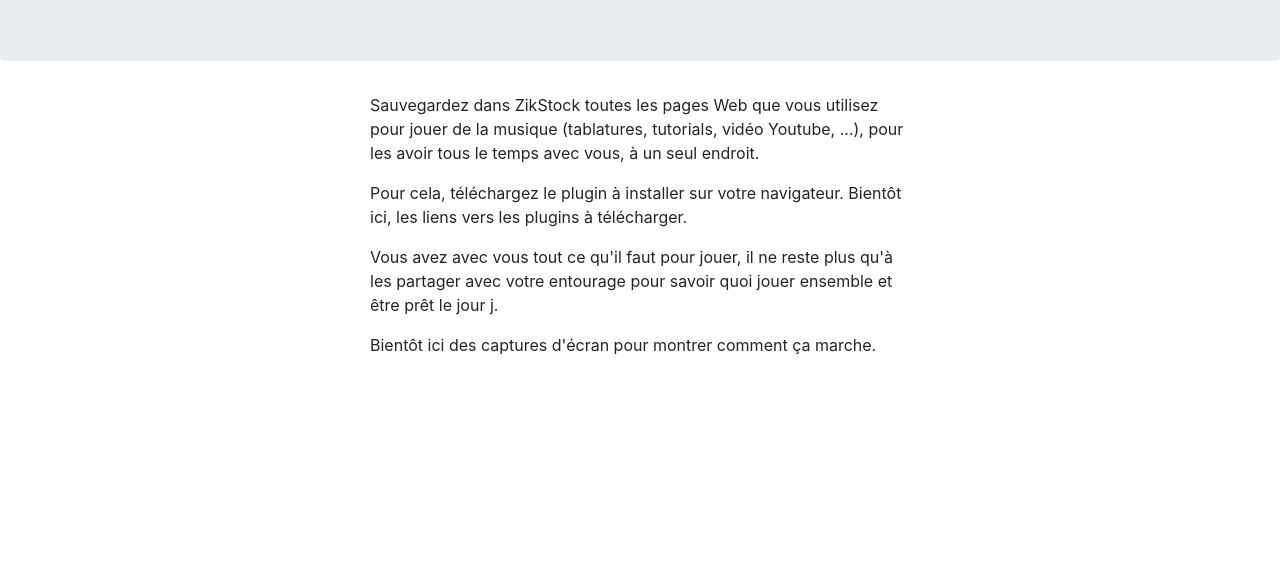
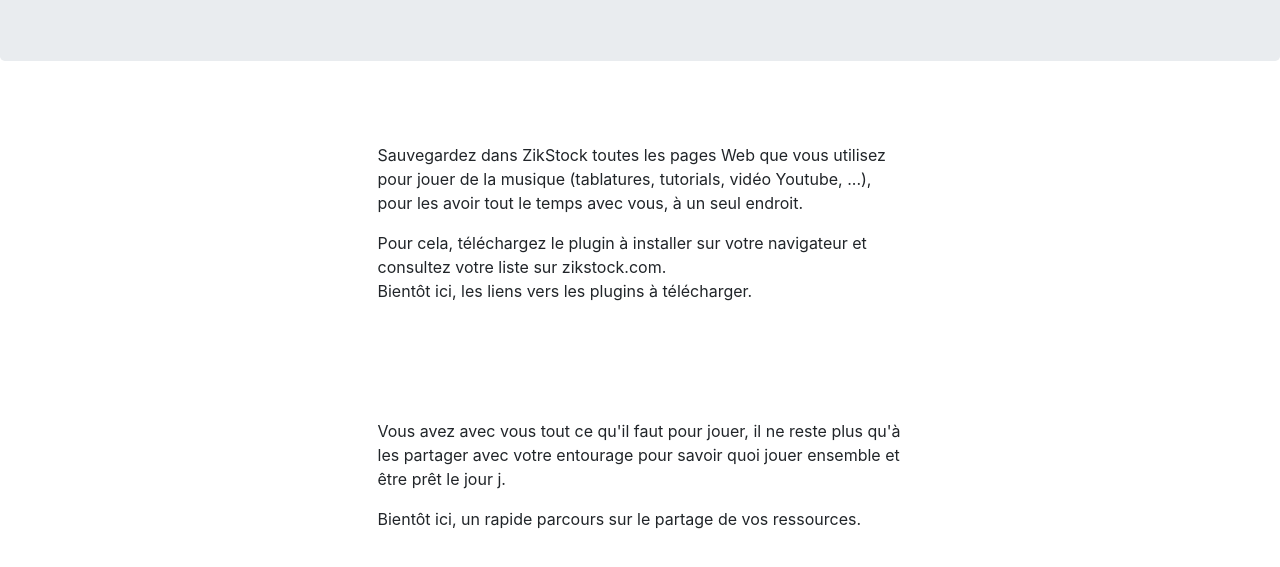
Before and after one commit to legrosmanu/zikstock-ui, a website: page src/index.html in a window 1280 px wide. Shown: the part 163-730 px from the top of the page. Drawn offline with nearby package versions, Linux system fonts and the light colour scheme.

Commit message:
Ideas on the home page

```diff
--- a/src/index.html
+++ b/src/index.html
@@ -10,6 +10,7 @@
     <meta http-equiv="x-ua-compatible" content="ie=edge">
 
     <link rel="stylesheet" href="/dep/css/bootstrap.min.css" />
+    <link rel="stylesheet" href="./styles/custom-styles.css" />
 
 </head>
 
@@ -28,25 +29,25 @@
 
     <div class="container">
 
-        <div class="row align-items-center justify-content-center">
+        <div class="row row-home-content align-items-center justify-content-center">
             <div class="col-12 col-sm-6">
                 <p>
-                    Sauvegardez dans ZikStock toutes les pages Web que vous utilisez pour jouer de la musique (tablatures, tutorials, vidéo Youtube, ...), pour les avoir tous le temps avec vous, à un seul endroit.
+                    Sauvegardez dans ZikStock toutes les pages Web que vous utilisez pour jouer de la musique (tablatures, tutorials, vidéo Youtube, ...), pour les avoir tout le temps avec vous, à un seul endroit.
                 </p>
                 <p>
-                    Pour cela, téléchargez le plugin à installer sur votre navigateur.
+                    Pour cela, téléchargez le plugin à installer sur votre navigateur et consultez votre liste sur zikstock.com.<br/>
                     Bientôt ici, les liens vers les plugins à télécharger.
                 </p>
             </div>
         </div>
 
-        <div class="row align-items-center justify-content-center">
+        <div class="row row-home-content align-items-center justify-content-center">
             <div class="col-12 col-sm-6">
                 <p>
                     Vous avez avec vous tout ce qu'il faut pour jouer, il ne reste plus qu'à les partager avec votre entourage pour savoir quoi jouer ensemble et être prêt le jour j.
                 </p>
                 <p>
-                    Bientôt ici des captures d'écran pour montrer comment ça marche.
+                    Bientôt ici, un rapide parcours sur le partage de vos ressources.
                 </p>
             </div>
         </div>
--- /dev/null
+++ b/src/styles/custom-styles.css
@@ -0,0 +1,5 @@
+.row-home-content {
+    margin: 0px auto;
+    padding: 50px 0px;
+    min-height: 200px;
+}
```
